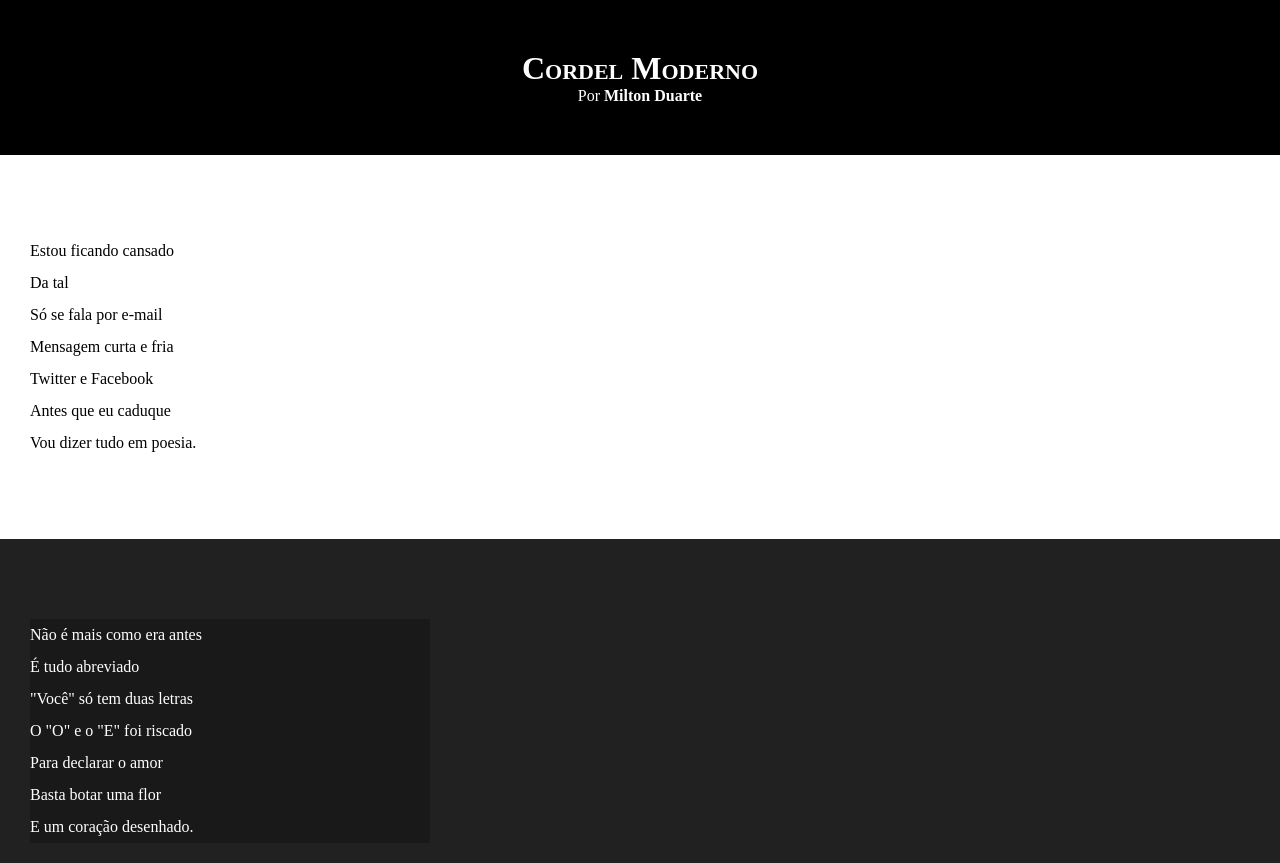
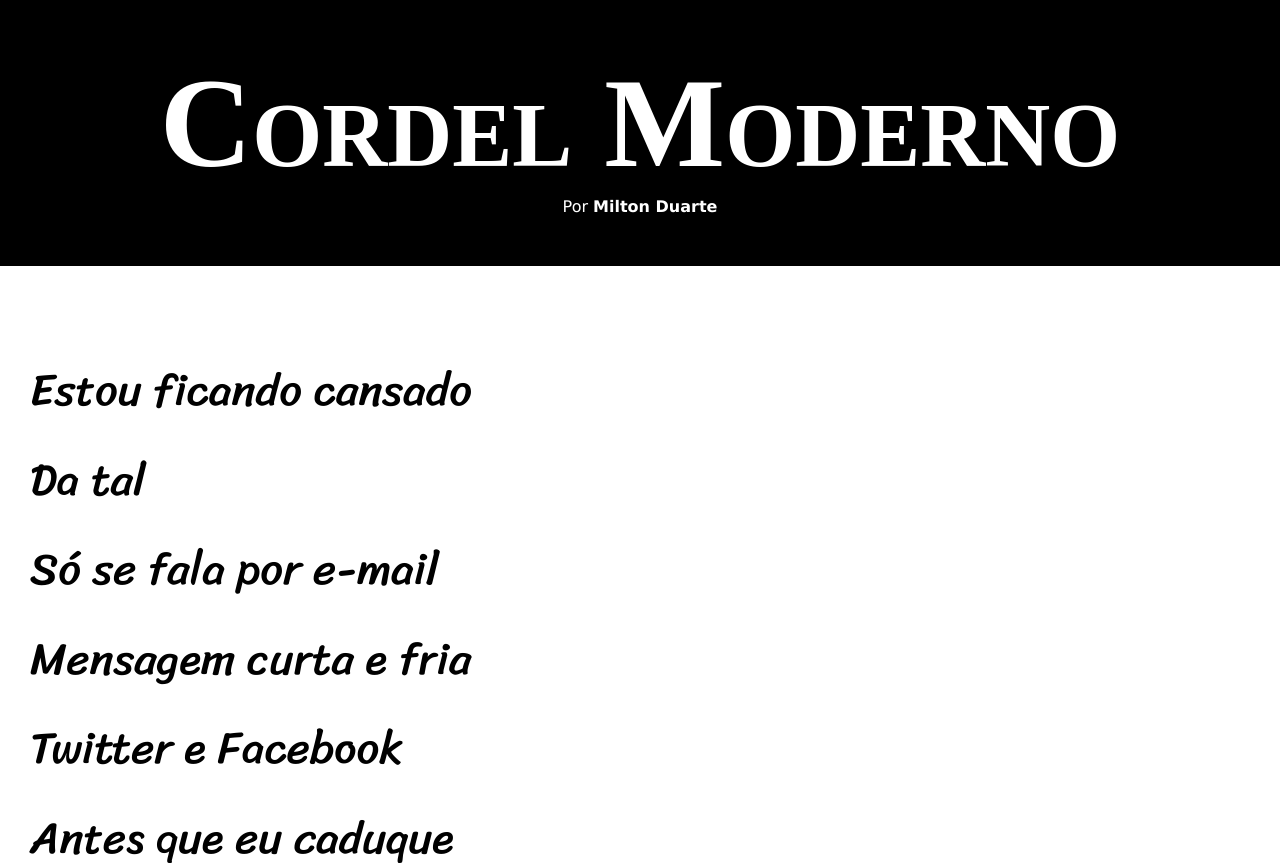
Before and after one commit to BrunaDolisznySoares/html.css, a plain HTML site: page EXERCICICOS/Desafio12/index.html in a window 1280 px wide. Shown: the top 863 px of the page. Drawn offline with Linux system fonts and the light colour scheme.

Commit message:
atualização do desafio 12

```diff
--- a/EXERCICICOS/Desafio12/estilo/style.css
+++ b/EXERCICICOS/Desafio12/estilo/style.css
@@ -1,13 +1,25 @@
 @charset "UTF-8";
 
+@import url('https://fonts.googleapis.com/css2?family=Passion+One:wght@400;700;900&display=swap');
+@import url('https://fonts.googleapis.com/css2?family=Sriracha&display=swap');
+
+
+    :root{
+    --fonte1: Verdana,Geneva,Tahoma,sans-serif;
+    --font2:"Passion+One,serif";
+    --font3:"Sriracha",serif;
+    }
 *{
     margin: 0px;
     padding: 0px;
+    font-size: 1em;
+
 }
 
 html, body{
     min-height: 100vh;
     background-color: darkgray;
+    font-family: var(--fonte1);
 }
 header{
     background-color: black;
@@ -17,6 +29,9 @@ header{
 header > h1{
     padding-top: 50px;
     font-variant: small-caps;
+    font-family: var(--font2);
+    font-size: 10vw;
+
 }
 header > p{
     padding-bottom: 50px;
@@ -35,6 +50,8 @@ section{
     padding-bottom: 10vh;
     line-height: 2em;
     padding-left: 30px;
+    font-family: var(--font3);
+    font-size: 3.5vw;
 }
 section.normal{
     background-color: white;
@@ -46,7 +63,8 @@ section.imagem{
 
 }
 section.imagem > p{
-    width: 400px;
+    display: inline-block;
+    padding: 5px;
     background-color: rgba(0, 0, 0, 0.252);
 }
 
--- a/EXERCICICOS/Desafio12/index.html
+++ b/EXERCICICOS/Desafio12/index.html
@@ -9,7 +9,7 @@
 <body>
     <header>
         <h1>Cordel Moderno</h1>
-        <p>Por <a href="https://www.recantodasletras.com.br/poesias/3186743">Milton Duarte</a></p>
+        <p>Por <a href="https://www.recantodasletras.com.br/poesias/3186743" target="_blank">Milton Duarte</a></p>
 
     </header>
 
```
